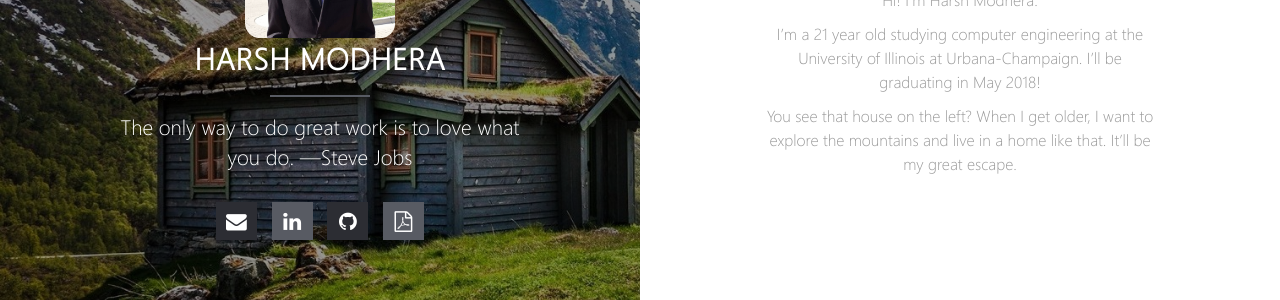
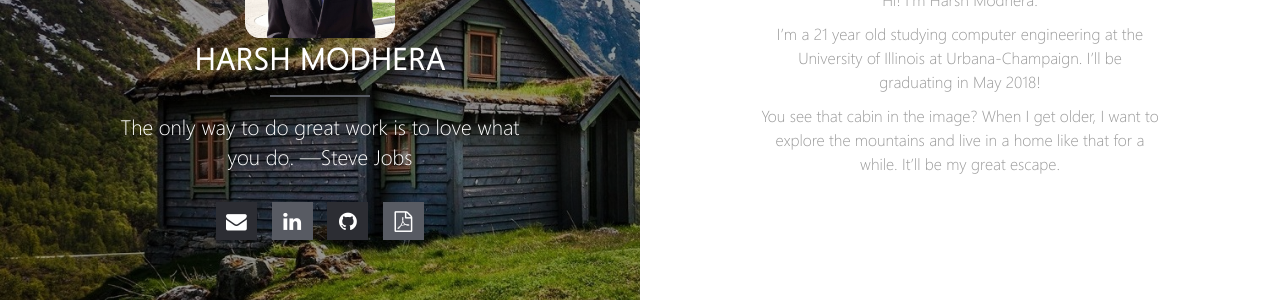
Before and after one commit to misterharsh/misterharsh.github.io, a Jekyll site: the page built from index.md, in a window 1280 px wide. Shown: the part 386-686 px from the top of the page. Built offline with Jekyll 4.4.1, drawn with Linux system fonts in a browser that asks for light colours.

Commit message:
refining

```diff
--- a/_layouts/page.html
+++ b/_layouts/page.html
@@ -12,7 +12,7 @@ layout: compress
         <a href="{{ site.url }}" class="logo"><img src="{{ site.url }}/images/{{ site.logo }}"></a>
         <div class="post-title-section">
           <div class="section-line">Home<em>/</em>Posts<em>/</em></div>
-          <h1 class="section-title">{{ page.title | markdownify | remove: "<p>" | remove: "</p>" }}</h1>
+          <h1 class="section-title" style="font-size: 80px">{{ page.title | markdownify | remove: "<p>" | remove: "</p>" }}</h1>
           <ul class="tags">
             {% for tag in page.tags %}
               <li><a href="{{ site.url }}/tags#{{ tag }}">{{ tag }}</a></li>
--- a/index.md
+++ b/index.md
@@ -6,4 +6,4 @@ Hi! I'm Harsh Modhera.
 
 I'm a 21 year old studying computer engineering at the University of Illinois at Urbana-Champaign. I'll be graduating in May 2018!
 
-You see that house on the left? When I get older, I want to explore the mountains and live in a home like that. It'll be my great escape.
+You see that cabin in the image? When I get older, I want to explore the mountains and live in a home like that for a while. It'll be my great escape.
```
